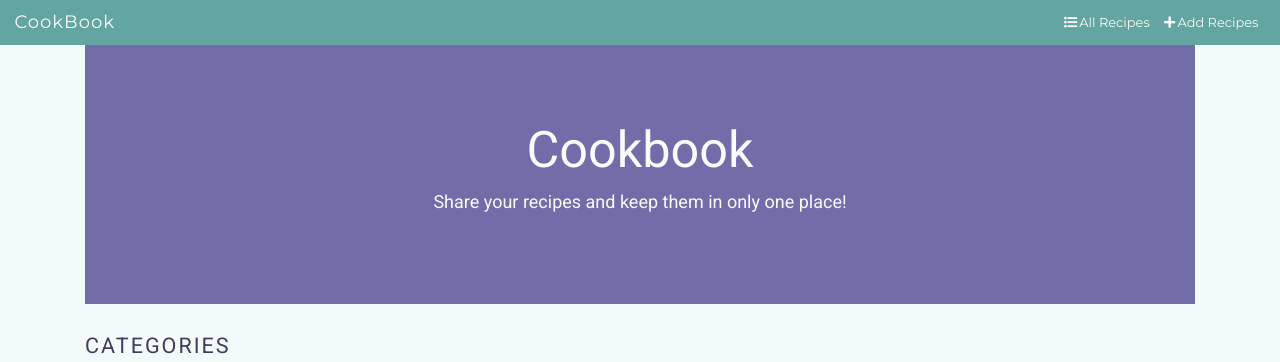
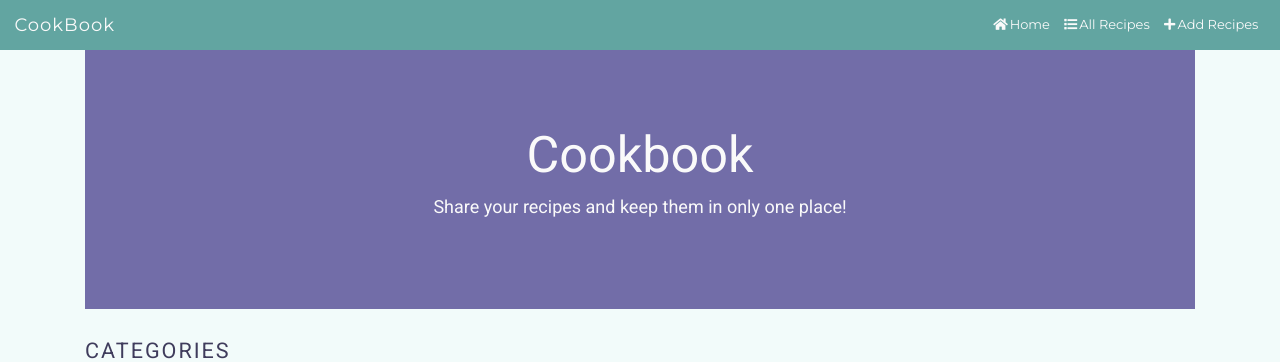
Before and after one commit to luisanegri/Data-Centric-Development, a Flask app: page / in a window 1280 px wide. Shown: the top 362 px of the page. Run offline with Flask 2, Linux system fonts and the light colour scheme; some libraries are stand-ins or nearby versions; some web fonts are replaced.

Commit message:
added home to navbar/ fixed collapse

```diff
--- a/static/css/style.css
+++ b/static/css/style.css
@@ -12,13 +12,7 @@ html, body {
   height: 100%;
 }
 
-
-
 /*--------------------------------- base.html ---------------------------------*/
-
-#navbar-custom {
-  height: 45px;
-}
 
 .bg-green {
   background-color: #62a5a1;
@@ -279,7 +273,7 @@ a .align-icon {
 }
 
 
-
+/*------------------------------- Media Queries ------------------------------*/
 
 @media (max-width: 576px) {
   #jumbotron-custom {
--- a/templates/base.html
+++ b/templates/base.html
@@ -10,24 +10,29 @@
     <link rel="stylesheet" href="https://use.fontawesome.com/releases/v5.1.0/css/all.css">
 </head>
 <body>
-<header>
-    <nav class="navbar navbar-expand-md bg-green navbar-light" id="navbar-custom">
+<nav class="navbar navbar-expand-lg navbar-light bg-green" id="navbar-custom">
   <a class="navbar-brand cb-brand" href="{{url_for('index')}}">CookBook</a>
-      <button class="navbar-toggler" type="button" data-toggle="collapse" data-target="#collapsibleNavbar">
+  <button class="navbar-toggler" type="button" data-toggle="collapse" data-target="#navbarSupportedContent" aria-controls="navbarSupportedContent" aria-expanded="false" aria-label="Toggle navigation">
     <span class="navbar-toggler-icon"></span>
   </button>
-      <div class="collapse navbar-collapse" id="collapsibleNavbar">
+  <div class="collapse navbar-collapse" id="navbarSupportedContent">
     <ul class="navbar-nav ml-auto">
+      <li class="nav-item active">
+        <a class="nav-link nav-i" href="{{url_for('index')}}"><i class="fas fa-home icon-nav"></i>Home <span class="sr-only">(current)</span></a>
+      </li>
      <li class="nav-item">
             <a class="nav-link nav-i" href="{{url_for('all_recipes')}}"><i class="fas fa-list icon-nav"></i>All Recipes</a>
           </li>
           <li class="nav-item">
             <a class="nav-link nav-i" href="{{url_for('add_recipes')}}"><i class="fas fa-plus icon-nav"></i>Add Recipes</a>
           </li>
+
     </ul>
+
   </div>
 </nav>
-</header>
+
+
 <!-- Main Content -->
 <div class="container" id="main-container">
   <div id="main">
```
Lines whose indentation alone changed are shown as unchanged.
